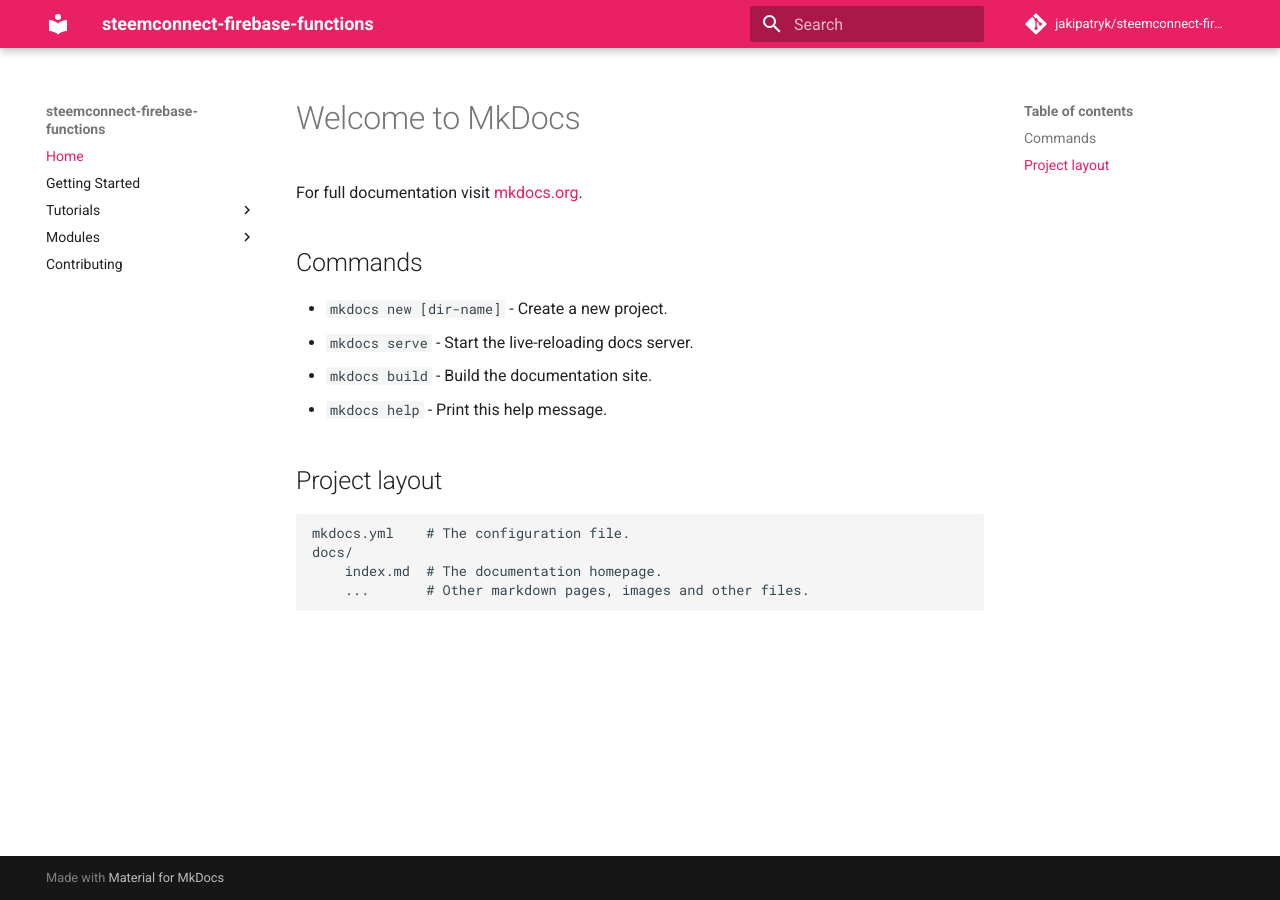
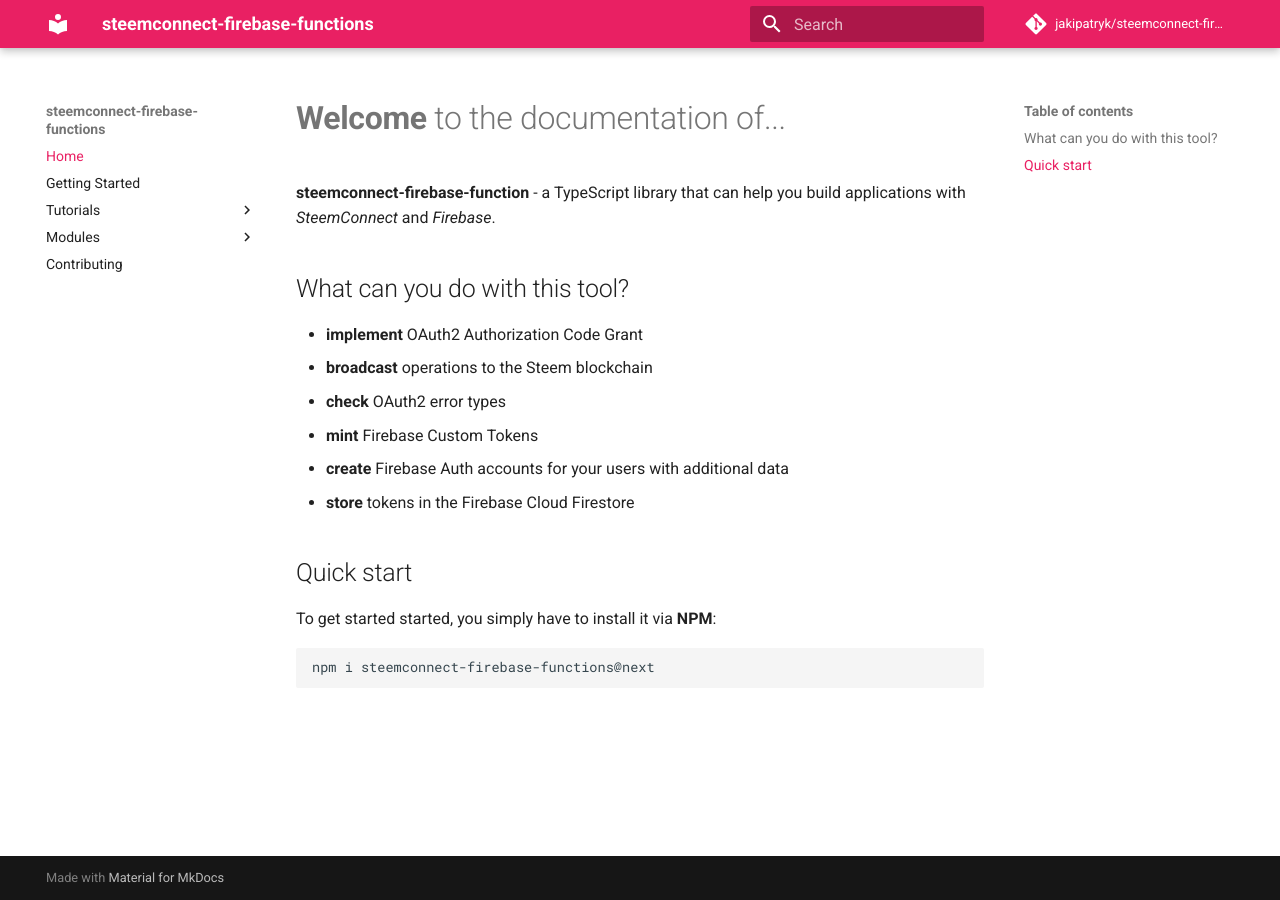
Before and after one commit to jakipatryk/steemconnect-firebase-functions, an MkDocs documentation site: the page built from docs/index.md, in a window 1280 px wide. Built offline with MkDocs 1.6.1 and Material for MkDocs 9.7.7, drawn with Linux system fonts in a browser that asks for light colours; comment, search, counter and statistics services are not loaded; old or Windows-style settings are respelled for this version of MkDocs.

Commit message:
Add Home page content

````diff
--- a/docs/index.md
+++ b/docs/index.md
@@ -1,17 +1,20 @@
-# Welcome to MkDocs
+# **Welcome** to the documentation of...
 
-For full documentation visit [mkdocs.org](http://mkdocs.org).
+**steemconnect-firebase-function** - a TypeScript library that can help you build applications with _SteemConnect_ and _Firebase_.
 
-## Commands
+## What can you do with this tool?
 
-* `mkdocs new [dir-name]` - Create a new project.
-* `mkdocs serve` - Start the live-reloading docs server.
-* `mkdocs build` - Build the documentation site.
-* `mkdocs help` - Print this help message.
+* **implement** OAuth2 Authorization Code Grant
+* **broadcast** operations to the Steem blockchain
+* **check** OAuth2 error types
+* **mint** Firebase Custom Tokens
+* **create** Firebase Auth accounts for your users with additional data
+* **store** tokens in the Firebase Cloud Firestore
 
-## Project layout
+## Quick start
 
-    mkdocs.yml    # The configuration file.
-    docs/
-        index.md  # The documentation homepage.
-        ...       # Other markdown pages, images and other files.
+To get started started, you simply have to install it via **NPM**:
+
+```cmd
+npm i steemconnect-firebase-functions@next
+```
````
